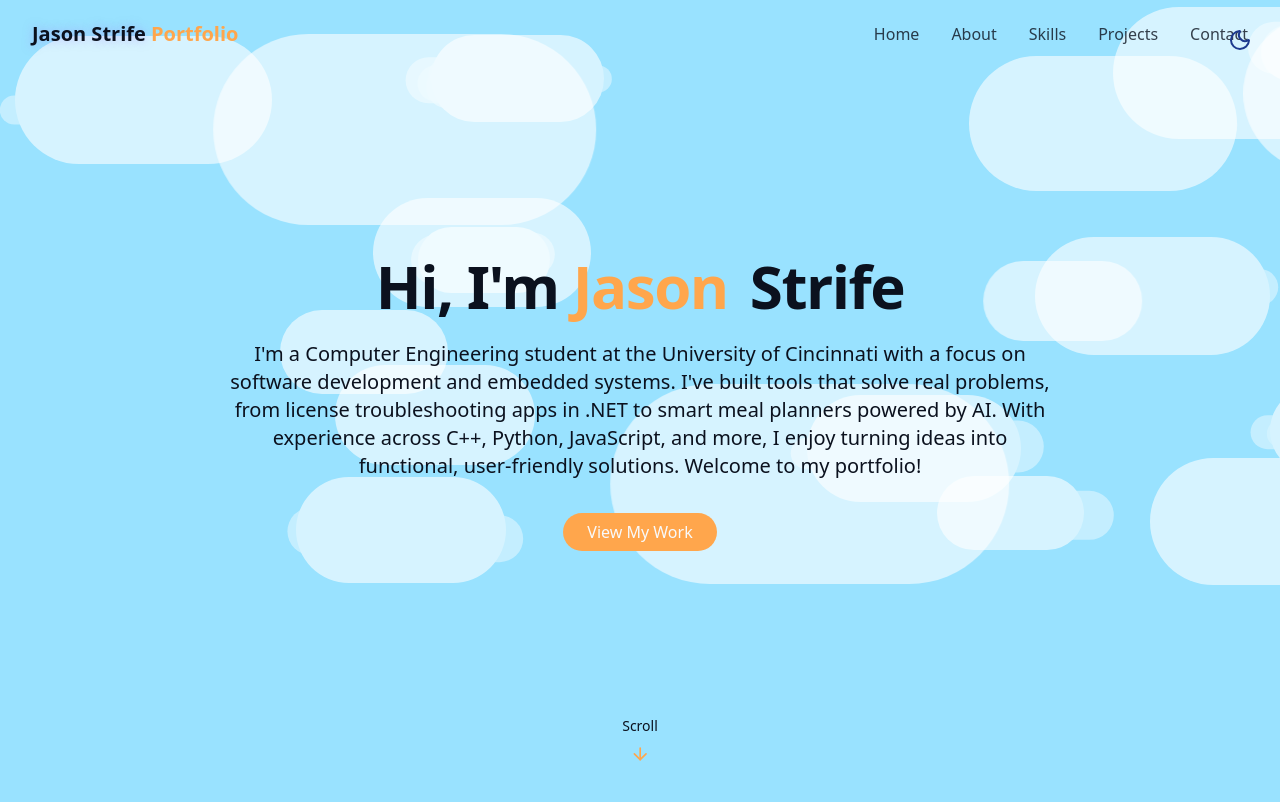
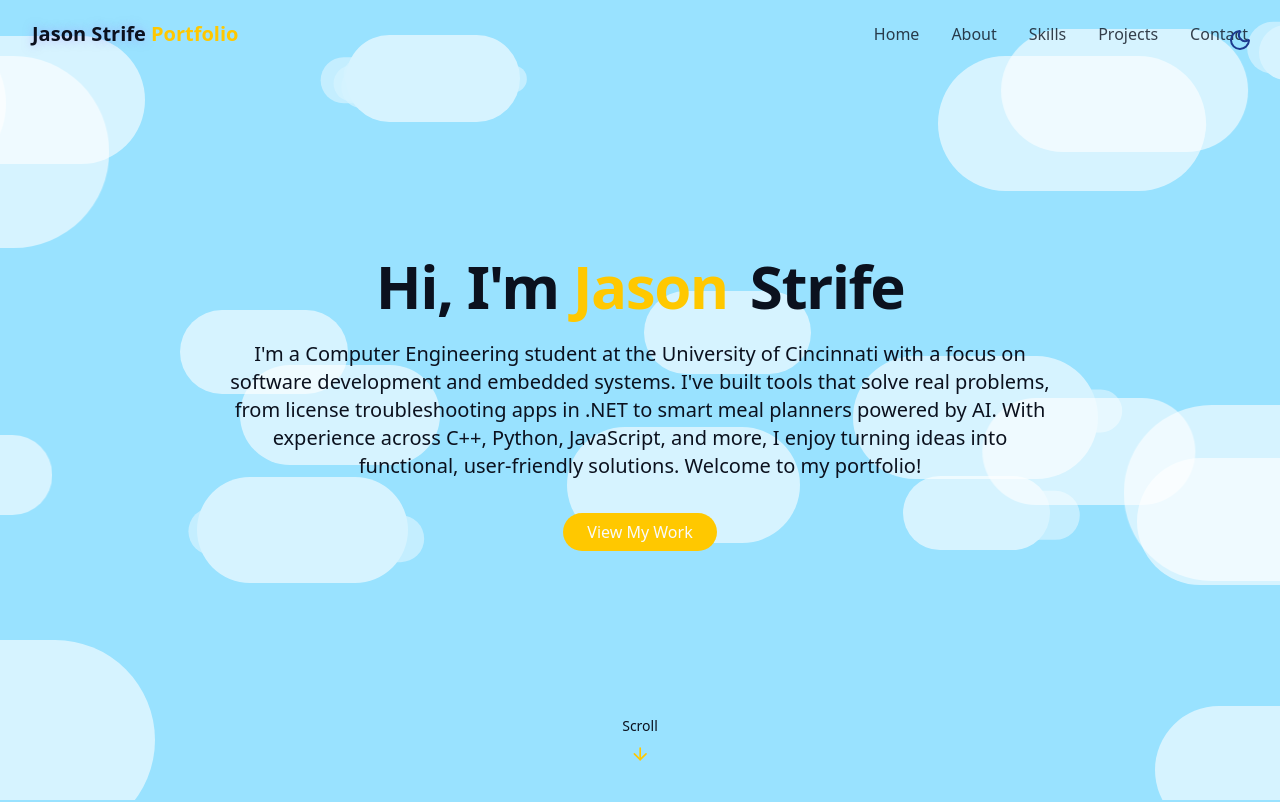
Before and after one commit to strifeja/react-tailwind-personal-portfolio, a React (Vite) app: page / in a window 1280 px wide. Shown: the top 802 px of the page. Built offline with nearby package versions, Linux system fonts and the light colour scheme.

Commit message:
Clouds now start in left and right margin and go across the screen at alternating speeds and repeat off screen. Still Clouds generated is now 12

```diff
--- a/src/Components/CloudBackground.jsx
+++ b/src/Components/CloudBackground.jsx
@@ -4,10 +4,12 @@ import { useEffect, useState } from "react";
 export const CloudBackground = () => {
     const [clouds, setClouds] = useState([]);
     const [movingClouds, setMovingClouds] = useState([]);
+    const [movingCloudsLeft, setMovingCloudsLeft] = useState([]);
 
     useEffect(() => {
         generateClouds();
         generateMovingClouds();
+        generateMovingCloudsLeft();
 
         const handleResize = () => {
             generateClouds();
@@ -19,11 +21,11 @@ export const CloudBackground = () => {
     }, []);
 
     const generateClouds = () => {
-        const newClouds = Array.from({ length: 15 }, (_, i) => ({
+        const newClouds = Array.from({ length: 12 }, (_, i) => ({
             id: i,
             size: Math.random() * 200 + 100,
             top: Math.random() * 60,
-            left: Math.random() * 100,
+            left: Math.random() * 110 - 10,
             duration: Math.random() * 40 + 30,
         }));
         setClouds(newClouds);
@@ -37,15 +39,34 @@ export const CloudBackground = () => {
             newMovingClouds.push({
                 id: i,
                 size: Math.random() * 300 + 100,
-                top: Math.random() * 60,
-                left: Math.random() * 100,
+                top: Math.random() * 100,
+                left: 0,
                 delay: Math.random() * 15,
-                animationDuration: 25,
+                animationDuration: Math.random() * 100 + 35,
             });
         }
 
 
         setMovingClouds(newMovingClouds);
+    };
+
+    const generateMovingCloudsLeft = () => {
+        const numberOfMovingClouds = 4;
+        const newMovingClouds = [];
+
+        for (let i = 0; i < numberOfMovingClouds; i++) {
+            newMovingClouds.push({
+                id: i,
+                size: Math.random() * 300 + 100,
+                top: Math.random() * 100,
+                left: 0,
+                delay: Math.random() * 15,
+                animationDuration: Math.random() * 100 + 35,
+            });
+        }
+
+
+        setMovingCloudsLeft(newMovingClouds);
     };
 
     return (
@@ -98,6 +119,22 @@ export const CloudBackground = () => {
                     }}
                 />
             ))}
+
+            {movingCloudsLeft.map((movingCloudsLeft) => (
+                <div
+                    key={movingCloudsLeft.id}
+                    className="movingCloudLeft animate-movingCloudLeft"
+                    style={{
+                        width: movingCloudsLeft.size + "px",
+                        height: movingCloudsLeft.size / 2 + "px",
+                        left: movingCloudsLeft.left + "%",
+                        top: movingCloudsLeft.top + "%",
+                        animationDelay: movingCloudsLeft.delay,
+                        animationDuration: movingCloudsLeft.animationDuration + "s",
+                    }}
+                />
+            ))}
+
         </div>
     );
 };
--- a/src/index.css
+++ b/src/index.css
@@ -18,7 +18,8 @@
   --animate-fade-in-delay-3: fade-in 0.7s ease-out 0.6s forwards;
   --animate-fade-in-delay-4: fade-in 0.7s ease-out 0.8s forwards;
   --animate-meteor: meteor 5s linear infinite;
-  --animate-movingcloud: movingCloud 25s linear infinite;
+  --animate-movingcloud: movingCloud 5s linear infinite;
+  --animate-movingCloudLeft: movingCloudLeft 5s linear infinite;
 
   @keyframes float {
     0%
@@ -63,10 +64,18 @@
   }
   @keyframes movingCloud {
     0% {
-      transform: translateX(0px);
+      transform: translateX(-390px);
     }
     100% {
-      transform: translateX(500px);
+      transform: translateX(100vw);
+    }
+  }
+  @keyframes movingCloudLeft {
+    0% {
+      transform: translateX(100vw);
+    }
+    100% {
+      transform: translateX(-390px);
     }
   }
 
@@ -79,7 +88,7 @@
 
     --card: 0 0% 100%;
 
-    --primary: 30 100% 65%;
+    --primary: 47 100% 50%;
     --primary-foreground: 210 40% 98%;
 
     --border: 214 32% 91%;
@@ -176,6 +185,10 @@
   @apply absolute bg-white rounded-full opacity-60;
 }
 
+@utility movingCloudLeft {
+  @apply absolute bg-white rounded-full opacity-60;
+}
+
 #root {
   max-width: 100%;
   margin: 0 auto;
```
